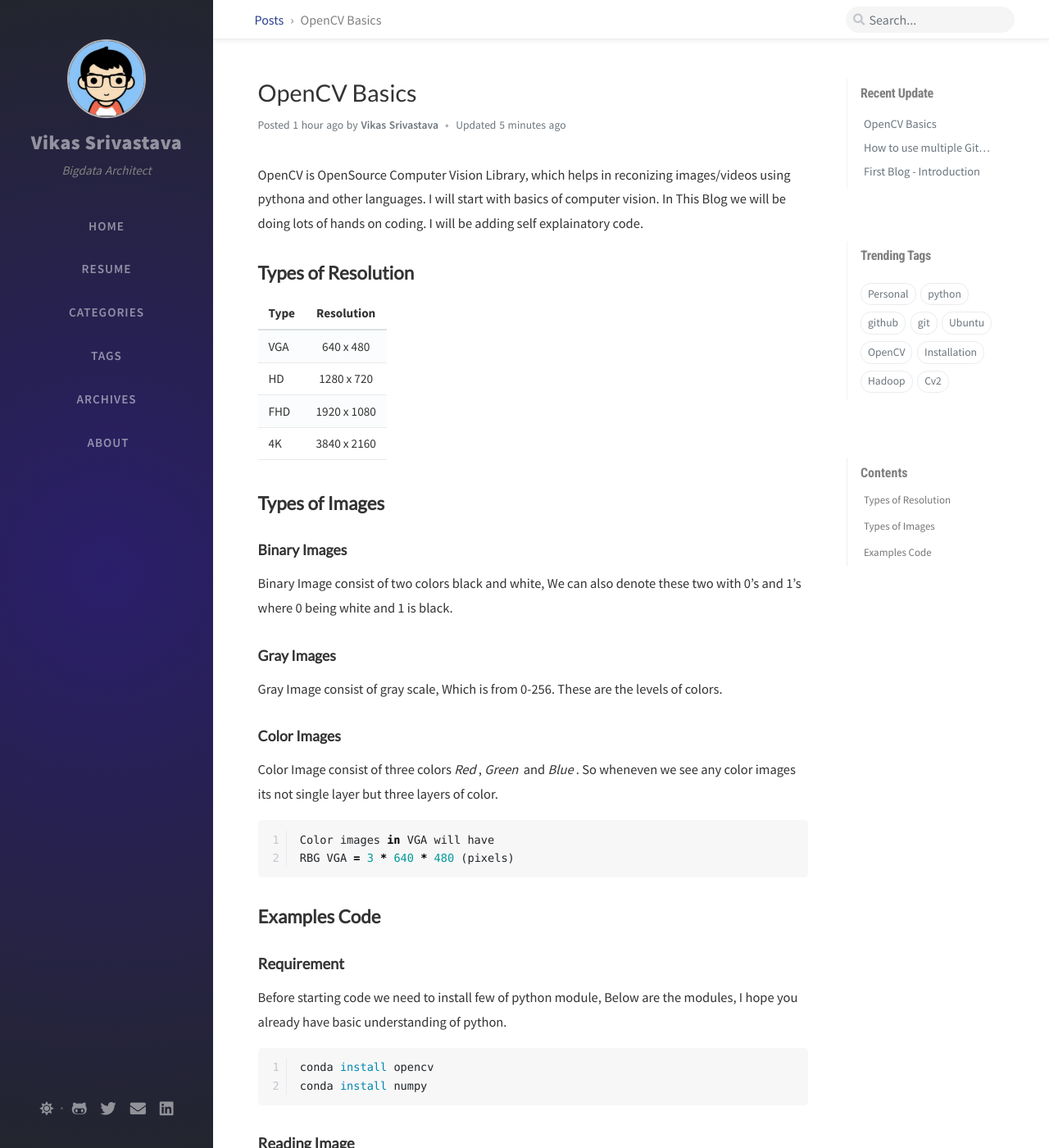
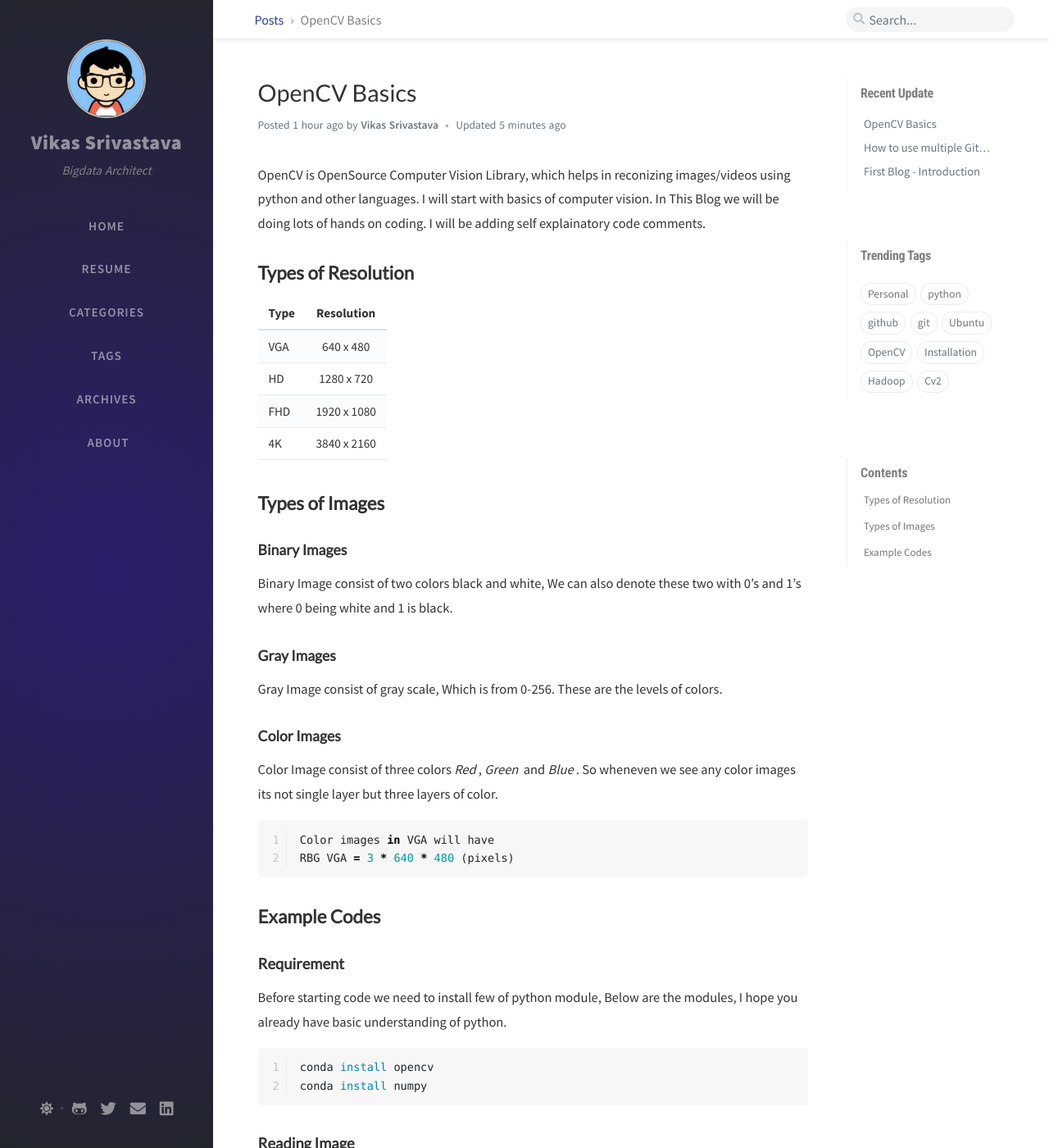
Before and after one commit to vikassri/vikassri.github.io, a Jekyll site: the page built from _posts/2020-07-22-OpenCV-Basics.md, in a window 1280 px wide and 1400 px high. Shown: the whole window at 82% size. Built offline with Jekyll 4.4.1, drawn with Linux system fonts in a browser that asks for light colours; nearby versions of some CDN libraries; comment, search, counter and statistics services are not loaded.

Commit message:
correction

````diff
--- a/_posts/2020-07-22-OpenCV-Basics.md
+++ b/_posts/2020-07-22-OpenCV-Basics.md
@@ -8,7 +8,7 @@
 summary: Basics of OpenCV
 ---
 
-OpenCV is OpenSource Computer Vision Library, which helps in reconizing images/videos using pythona and other languages. I will start with basics of computer vision. In This Blog we will be doing lots of hands on coding. I will be adding self explainatory code.
+OpenCV is OpenSource Computer Vision Library, which helps in reconizing images/videos using python and other languages. I will start with basics of computer vision. In This Blog we will be doing lots of hands on coding. I will be adding self explainatory code comments.
 
 ## **Types of Resolution**
 
@@ -35,7 +35,7 @@
 RBG VGA = 3 * 640 * 480 (pixels)
 ```
 
-## **Examples Code**
+## **Example Codes**
 
 #### **Requirement**
 Before starting code we need to install few of python module, Below are the modules, I hope you already have basic understanding of python.
````
